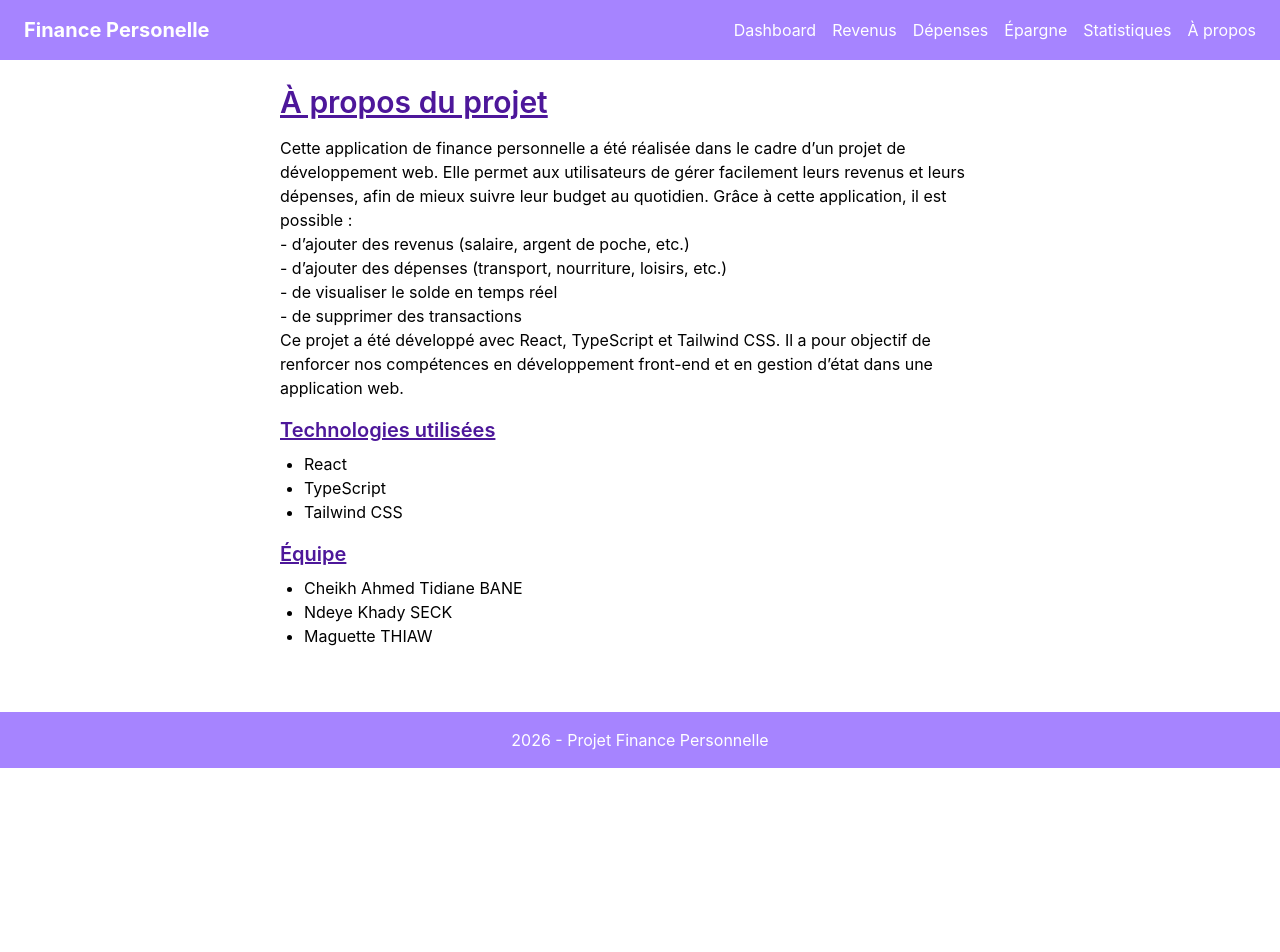
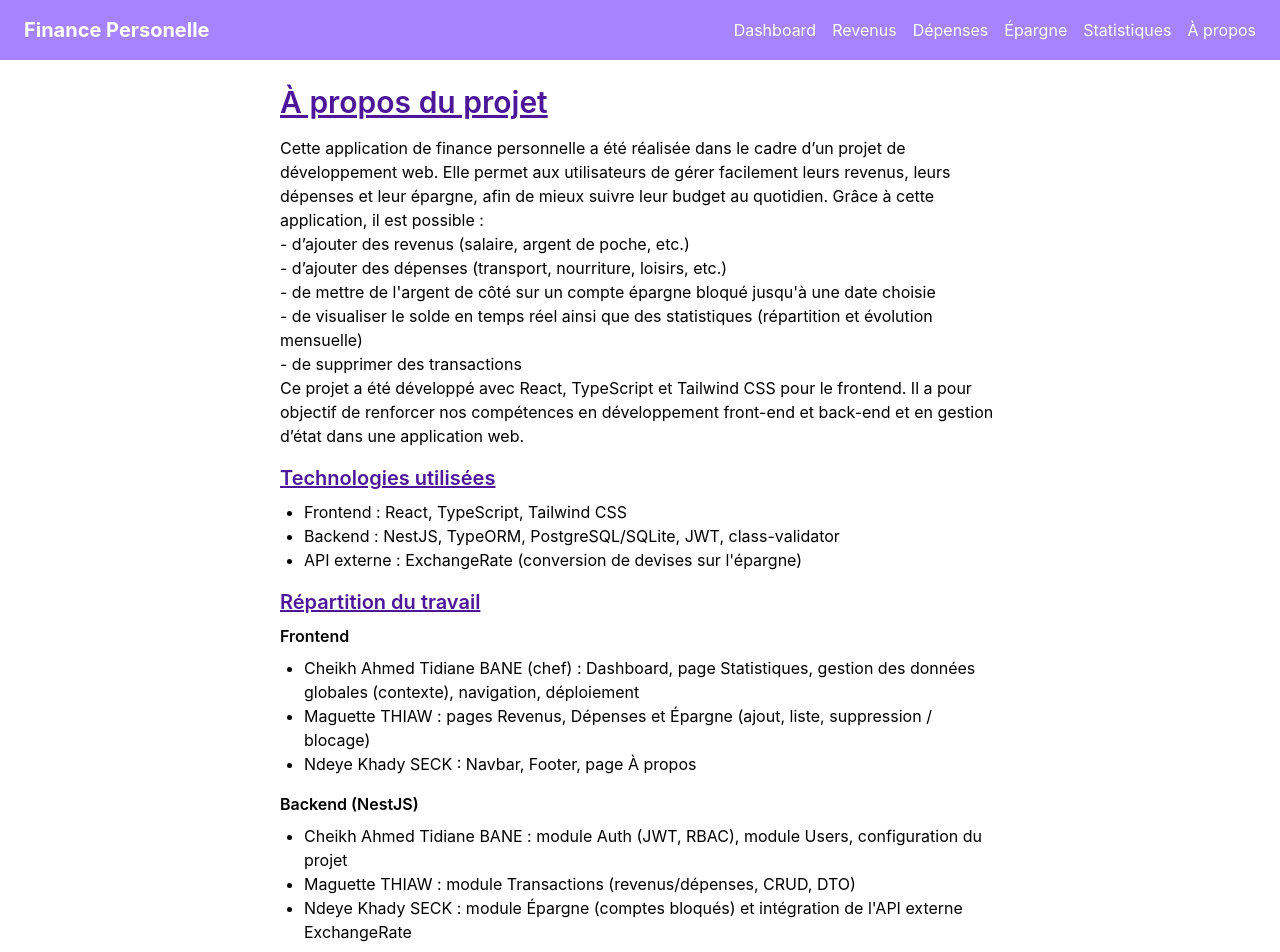
Before and after one commit to cheikhbane09-maker/finance-perso, a React (Vite) app: page /apropos in a window 1280 px wide. Shown: the top 952 px of the page. Before the commit the page ends 800 px from the top, so only its background shows below. Built offline with nearby package versions, Linux system fonts and the light colour scheme.

Commit message:
docs(apropos): mise a jour de la page A propos (repartition du travail, backend NestJS)

```diff
--- a/src/Apropos.tsx
+++ b/src/Apropos.tsx
@@ -6,30 +6,46 @@ export default function Apropos() {
       <p className="mb-4">
         Cette application de finance personnelle a été réalisée dans le cadre d’un projet de développement web.
 
-Elle permet aux utilisateurs de gérer facilement leurs revenus et leurs dépenses, afin de mieux suivre leur budget au quotidien.
+Elle permet aux utilisateurs de gérer facilement leurs revenus, leurs dépenses et leur épargne, afin de mieux suivre leur budget au quotidien.
 
 Grâce à cette application, il est possible : <p>
 - d’ajouter des revenus (salaire, argent de poche, etc.) </p>
 <p>
 - d’ajouter des dépenses (transport, nourriture, loisirs, etc.) </p>
 <p>
-- de visualiser le solde en temps réel </p>
+- de mettre de l'argent de côté sur un compte épargne bloqué jusqu'à une date choisie </p>
+<p>
+- de visualiser le solde en temps réel ainsi que des statistiques (répartition et évolution mensuelle) </p>
 <p>
 - de supprimer des transactions </p>
 
-Ce projet a été développé avec React, TypeScript et Tailwind CSS.
+Ce projet a été développé avec React, TypeScript et Tailwind CSS pour le frontend.
 
-Il a pour objectif de renforcer nos compétences en développement front-end et en gestion d’état dans une application web.
+Il a pour objectif de renforcer nos compétences en développement front-end et back-end et en gestion d’état dans une application web.
       </p>
 
       <h2 className="text-xl font-semibold underline text-violet-900 mb-2">Technologies utilisées</h2>
       <ul className="list-disc ml-6 mb-4">
-        <li>React</li>
-        <li>TypeScript</li>
-        <li>Tailwind CSS</li>
+        <li>Frontend : React, TypeScript, Tailwind CSS</li>
+        <li>Backend : NestJS, TypeORM, PostgreSQL/SQLite, JWT, class-validator</li>
+        <li>API externe : ExchangeRate (conversion de devises sur l'épargne)</li>
       </ul>
 
-      <h2 className="text-xl font-semibold underline text-violet-900 mb-2">Équipe</h2>
+      <h2 className="text-xl font-semibold underline text-violet-900 mb-2">Répartition du travail</h2>
+      <p className="mb-2 font-semibold">Frontend</p>
+      <ul className="list-disc ml-6 mb-4">
+        <li>Cheikh Ahmed Tidiane BANE (chef) : Dashboard, page Statistiques, gestion des données globales (contexte), navigation, déploiement</li>
+        <li>Maguette THIAW : pages Revenus, Dépenses et Épargne (ajout, liste, suppression / blocage)</li>
+        <li>Ndeye Khady SECK : Navbar, Footer, page À propos</li>
+      </ul>
+      <p className="mb-2 font-semibold">Backend (NestJS)</p>
+      <ul className="list-disc ml-6">
+        <li>Cheikh Ahmed Tidiane BANE : module Auth (JWT, RBAC), module Users, configuration du projet</li>
+        <li>Maguette THIAW : module Transactions (revenus/dépenses, CRUD, DTO)</li>
+        <li>Ndeye Khady SECK : module Épargne (comptes bloqués) et intégration de l'API externe ExchangeRate</li>
+      </ul>
+
+      <h2 className="text-xl font-semibold underline text-violet-900 mb-2 mt-4">Équipe</h2>
       <ul className="list-disc ml-6">
         <li>Cheikh Ahmed Tidiane BANE</li>
         <li>Ndeye Khady SECK</li>
```
